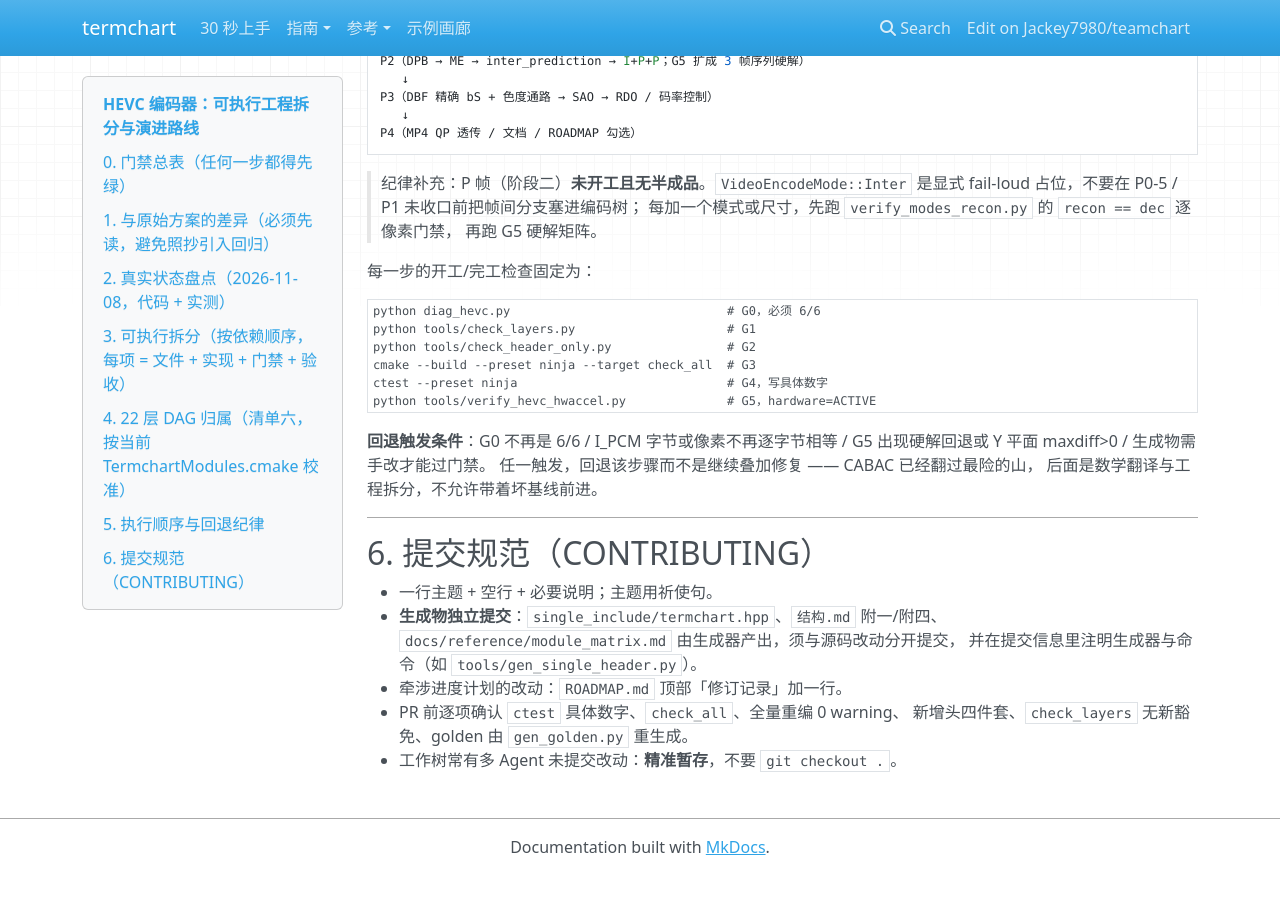
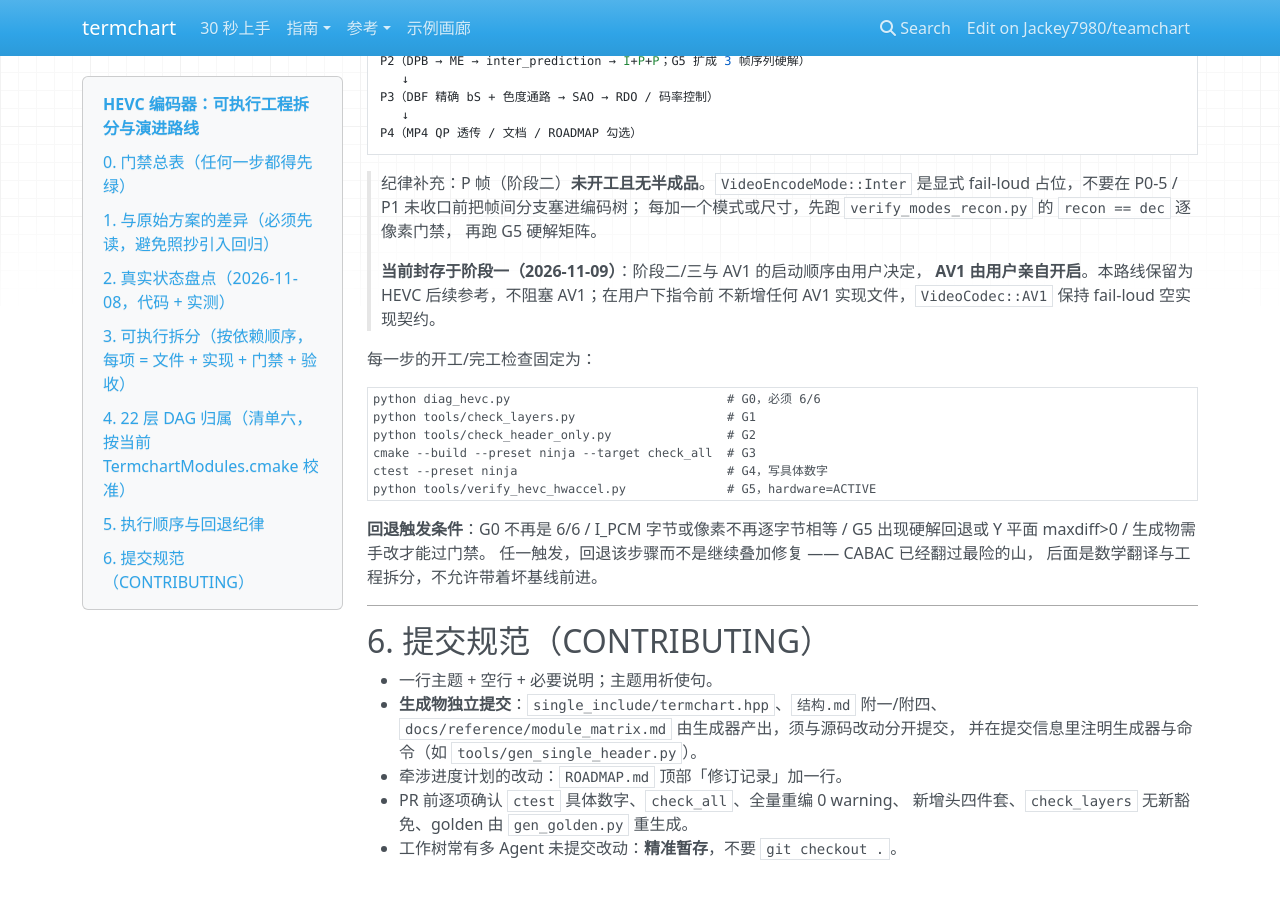
Before and after one commit to Jackey7980/termchart, an MkDocs documentation site: the page built from docs/reference/hevc_engineering_roadmap.md, in a window 1280 px wide and 900 px high, scrolled down 6677 px. Built offline with MkDocs 1.6.1, drawn with Linux system fonts in a browser that asks for light colours; nearby versions of some CDN libraries; before the commit the page ends 7552 px from its top, so only the background shows below that.

Commit message:
docs(hevc): 同步阶段 9 真值并记录 CI 复核与 AV1 交接边界
按代码实证勾选 ROADMAP 阶段 9 的 A1-A4 / B1-B3 及出口（35 角度模式、三套系数扫描、逐 CU SSD 模式决策、标准 4K d3d11va 硬解）；C（P 帧）/D（DBF·SAO·RDO）保持未勾选。hevc_engineering_roadmap.md 标注当前封存于阶段一，AV1 由用户亲自开启。

联网复核最新 CI：ci 工作流 8 job 中 7 success + macos(clang) cancelled（整条 run 显示 cancelled 而非编译失败，guardrails 已转绿）；docs 工作流 build success / deploy failure 为 GitHub Pages 未启用 404，与代码无关。本次不写任何 AV1 实现，VideoCodec::AV1 保持 is_video_codec_supported=false + encode_mp4 返回空串的 fail-loud 契约。

验证：check_all 全绿（451 头独立编译、生成物一致、分层通过）。历史阶段 0-8 勾选清单仍滞后于代码，本次只同步阶段 9 已实证项，不越界改动。

```diff
--- a/docs/reference/hevc_engineering_roadmap.md
+++ b/docs/reference/hevc_engineering_roadmap.md
@@ -242,6 +242,10 @@ P4（MP4 QP 透传 / 文档 / ROADMAP 勾选）
 > 是显式 fail-loud 占位，不要在 P0-5 / P1 未收口前把帧间分支塞进编码树；
 > 每加一个模式或尺寸，先跑 `verify_modes_recon.py` 的 `recon == dec` 逐像素门禁，
 > 再跑 G5 硬解矩阵。
+>
+> **当前封存于阶段一（2026-11-09）**：阶段二/三与 AV1 的启动顺序由用户决定，
+> **AV1 由用户亲自开启**。本路线保留为 HEVC 后续参考，不阻塞 AV1；在用户下指令前
+> 不新增任何 AV1 实现文件，`VideoCodec::AV1` 保持 fail-loud 空实现契约。
 
 每一步的开工/完工检查固定为：
 
```
Also changed, not shown: ROADMAP.md (+14 -10 lines).
